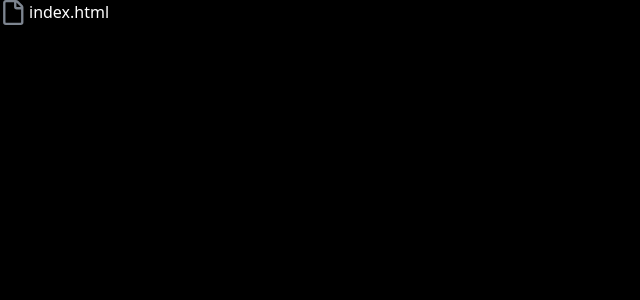
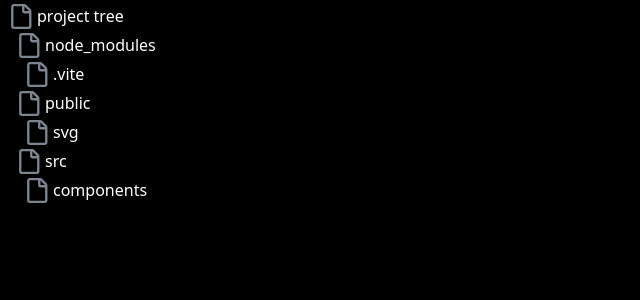
Before and after one commit to Mij-Do/VSCode-Project, a React (Vite) app: page / in a window 1280 px wide. Shown: the top 300 px of the page, without its empty margins (0-640 px from the left). Built offline with nearby package versions, Linux system fonts and the light colour scheme.

Commit message:
show nasted childs

```diff
--- a/src/App.tsx
+++ b/src/App.tsx
@@ -1,4 +1,5 @@
-import FileComponents from './components/FileComponents';
+import RecursiveComponent from './components/RecursiveComponent';
+import { FileTree } from './data/FileTree';
 interface IProps {
 
 }
@@ -6,7 +7,7 @@ interface IProps {
 const App = ({}: IProps) => {
     return (
         <div>
-            <FileComponents />
+            <RecursiveComponent fileTree={FileTree}/>
         </div>
     )
 }
--- a/src/components/FileComponents.tsx
+++ /dev/null
@@ -1,16 +0,0 @@
-import File from './SVG/File';
-
-interface IProps {
-
-}
-
-const FileComponents = ({}: IProps) => {
-    return (
-        <div className='flex space-x-1'>
-            <File />
-            <span>index.html</span>
-        </div>
-    )
-}
-
-export default FileComponents;
--- /dev/null
+++ b/src/components/RecursiveComponent.tsx
@@ -0,0 +1,21 @@
+import type { IFile } from '../interfaces';
+import File from './SVG/File';
+
+interface IProps {
+    fileTree: IFile;
+}
+
+const RecursiveComponent = ({fileTree}: IProps) => {
+    return (
+        <div className='mt-1 ml-2'>
+            {fileTree.isFolder &&
+            <div className='flex space-x-1'>
+                <File />
+                <span>{fileTree.name}</span>
+            </div>}
+            {fileTree.children && fileTree.children.map((file, idx) => <RecursiveComponent key={idx} fileTree={file}/>)}
+        </div>
+    )
+}
+
+export default RecursiveComponent;
--- a/src/data/FileTree.tsx
+++ b/src/data/FileTree.tsx
@@ -1,18 +1,72 @@
 import type { IFile } from "../interfaces";
 
-export const FileTree: IFile[] = [
-    {
-        name: "VSCode Folder",
+export const FileTree: IFile = {
+    name: "project tree",
     isFolder: true,
     children: [
         {
-                name: "node_module",
+            name: "node_modules",
             isFolder: true,
+            children: [
+                {
+                    name: ".vite",
+                    isFolder: true,
+                    children: [
+                        {
+                            name: "react.js",
+                            isFolder: false,
+                            content: `let Hello = document.getElementById("hello");`
                         },
                         {
-                name: "index.html",
+                            name: "alert.js",
                             isFolder: false,
+                            content: `let World = document.getElementById("world");`
                         },
                     ]
                 }
             ]
+        },
+        {
+            name: "public",
+            isFolder: true,
+            children: [
+                {
+                    name: "svg",
+                    isFolder: true,
+                }
+            ]
+        },
+        {
+            name: "src",
+            isFolder: true,
+            children: [
+                {
+                    name: "components",
+                    isFolder: true,
+                    children: [
+                        {
+                            name: "index.html",
+                            isFolder: false,
+                            content: `<div> <P> Hello, World </p> </div>`
+                        },
+                        {
+                            name: "index.css",
+                            isFolder: false,
+                            content: "Hello, World => From CSS File"
+                        },
+                        {
+                            name: "index.js",
+                            isFolder: false,
+                            content: `const Hello = {greeting: "Hello, World .. From JS"}`
+                        },
+                        {
+                            name: "index.ts",
+                            isFolder: false,
+                            content: `const Hello = {greeting: "Hello, World .. From TS"}`
+                        },
+                    ]
+                }
+            ]
+        }
+    ]
+}
```
Lines whose indentation alone changed are shown as unchanged.
